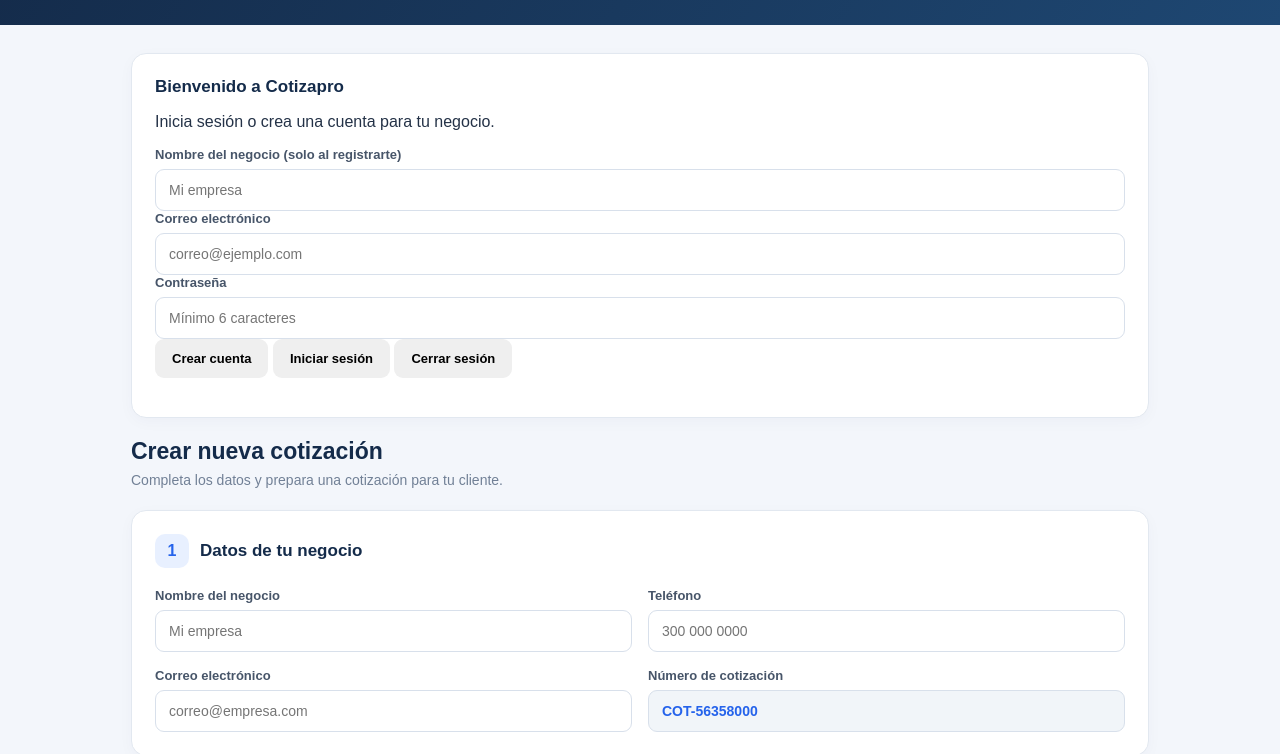
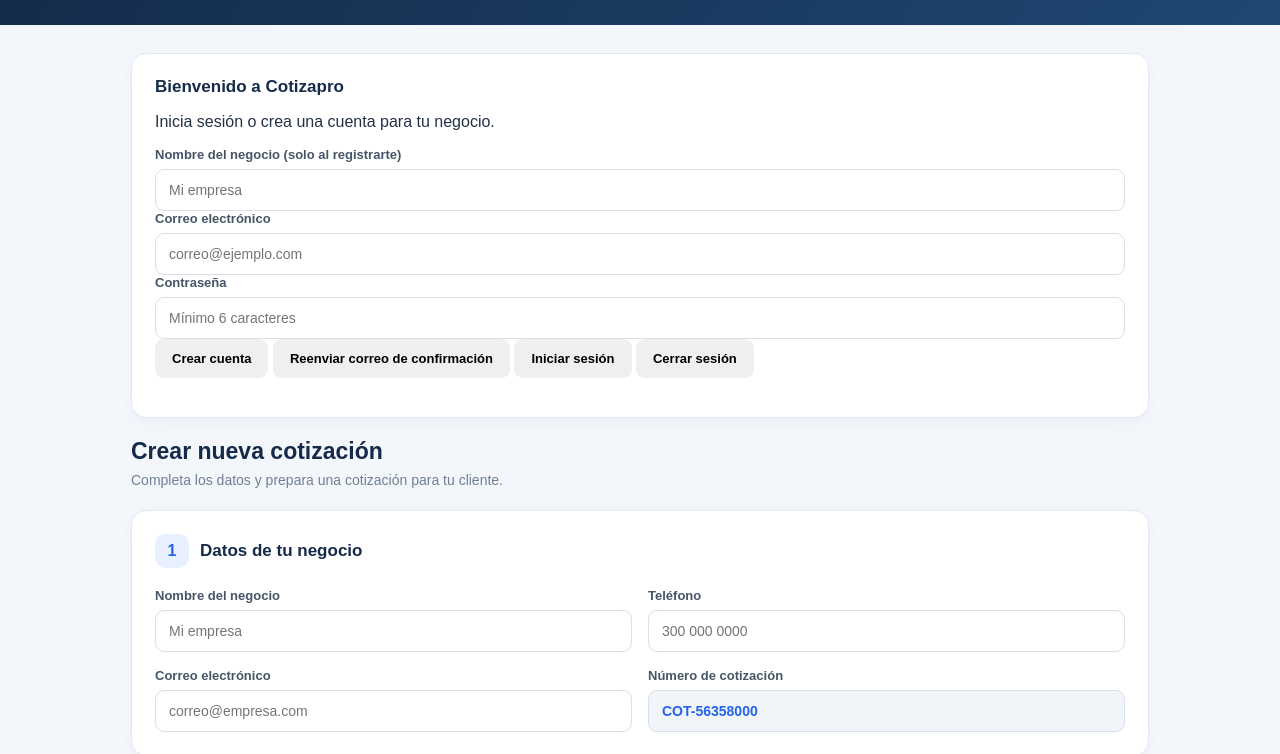
Before and after one commit to omhar987/Cotizapro, a plain HTML site: page index.html in a window 1280 px wide. Shown: the part 84-838 px from the top of the page. Drawn offline with nearby package versions, Linux system fonts and the light colour scheme.

Commit message:
Add resend confirmation email functionality
Added a button to resend confirmation email and implemented the resendConfirmation function to handle email validation and sending.

```diff
--- a/index.html
+++ b/index.html
@@ -411,6 +411,7 @@ footer {
   <input id="authPassword" type="password" placeholder="Mínimo 6 caracteres">
 
   <button type="button" onclick="registerUser()">Crear cuenta</button>
+  <button type="button" onclick="resendConfirmation()">Reenviar correo de confirmación</button>
   <button type="button" onclick="loginUser()">Iniciar sesión</button>
   <button type="button" onclick="logoutUser()">Cerrar sesión</button>
 
@@ -830,6 +831,33 @@ async function logoutUser() {
 
   message.textContent = 'Has cerrado sesión.';
 }
+  // REENVIAR CORREO DE CONFIRMACIÓN
+async function resendConfirmation() {
+  const email = document.getElementById('authEmail').value.trim();
+  const message = document.getElementById('authMessage');
+
+  if (!email) {
+    message.textContent = 'Escribe tu correo electrónico.';
+    return;
+  }
+
+  message.textContent = 'Enviando correo...';
+
+  const { error } = await supabaseClient.auth.resend({
+    type: 'signup',
+    email: email,
+    options: {
+      emailRedirectTo: 'https://omhar987.github.io/Cotizapro/'
+    }
+  });
+
+  if (error) {
+    message.textContent = 'Error: ' + error.message;
+    return;
+  }
+
+  message.textContent = 'Solicitud enviada. Revisa tu correo y la carpeta de spam.';
+}
 </script>
 </body>
 </html>
```
